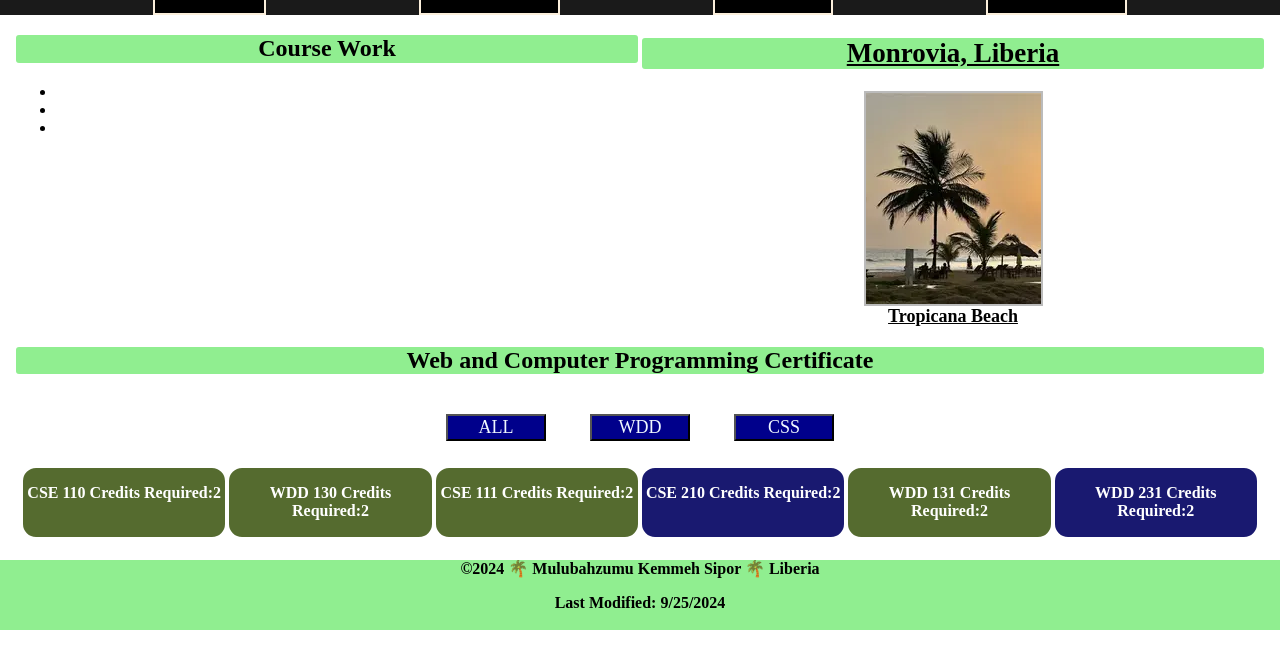
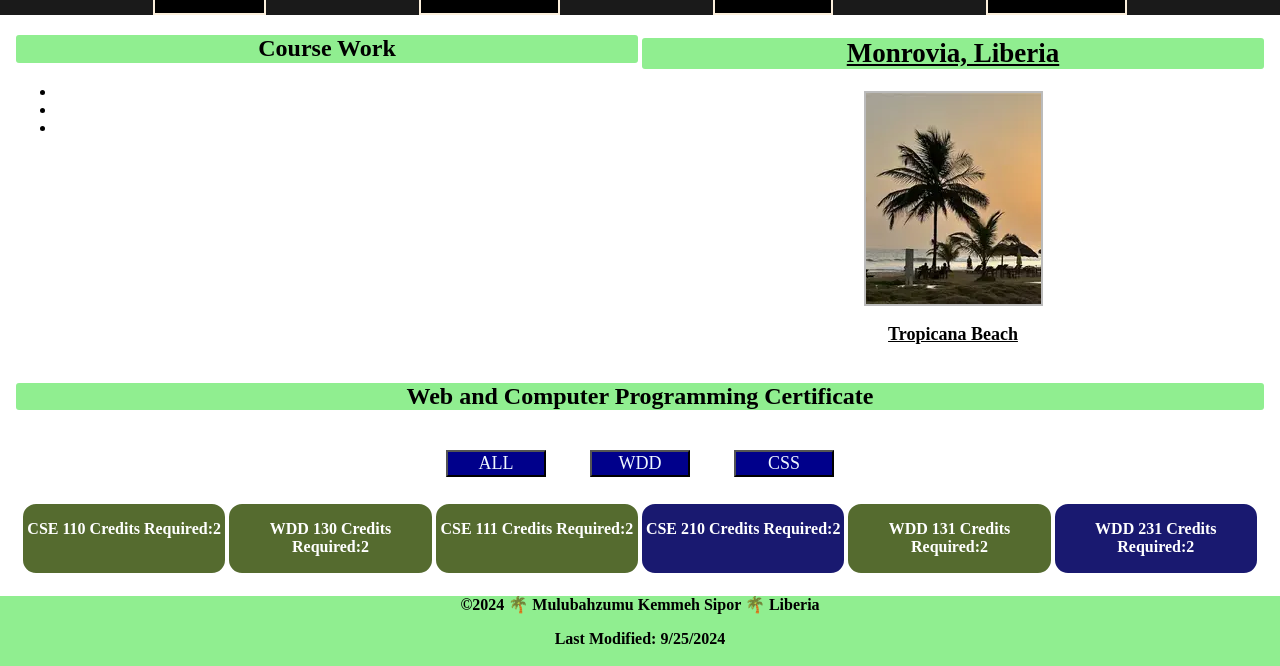
Before and after one commit to MulubahzumuKSipor/wdd231, a plain HTML site: page index.html in a window 1280 px wide. Shown: the part 188-854 px from the top of the page. Before the commit the page ends 818 px from the top, so only its background shows below. Drawn offline with Linux system fonts and the light colour scheme.

Commit message:
Update index.html

```diff
--- a/index.html
+++ b/index.html
@@ -41,7 +41,8 @@
             </section>
             <section class="middle-right">
                     <h2>Monrovia, Liberia</h2>
-                    <caption><img src="images/tropicana_beach1.webp" alt="Tropicana Beach">Tropicana Beach</caption>
+                    <img src="images/tropicana_beach1.webp" alt="Tropicana Beach">
+                <p>Tropicana Beach</p>
             </section>
         </section>
         <section class="bottom">
```
